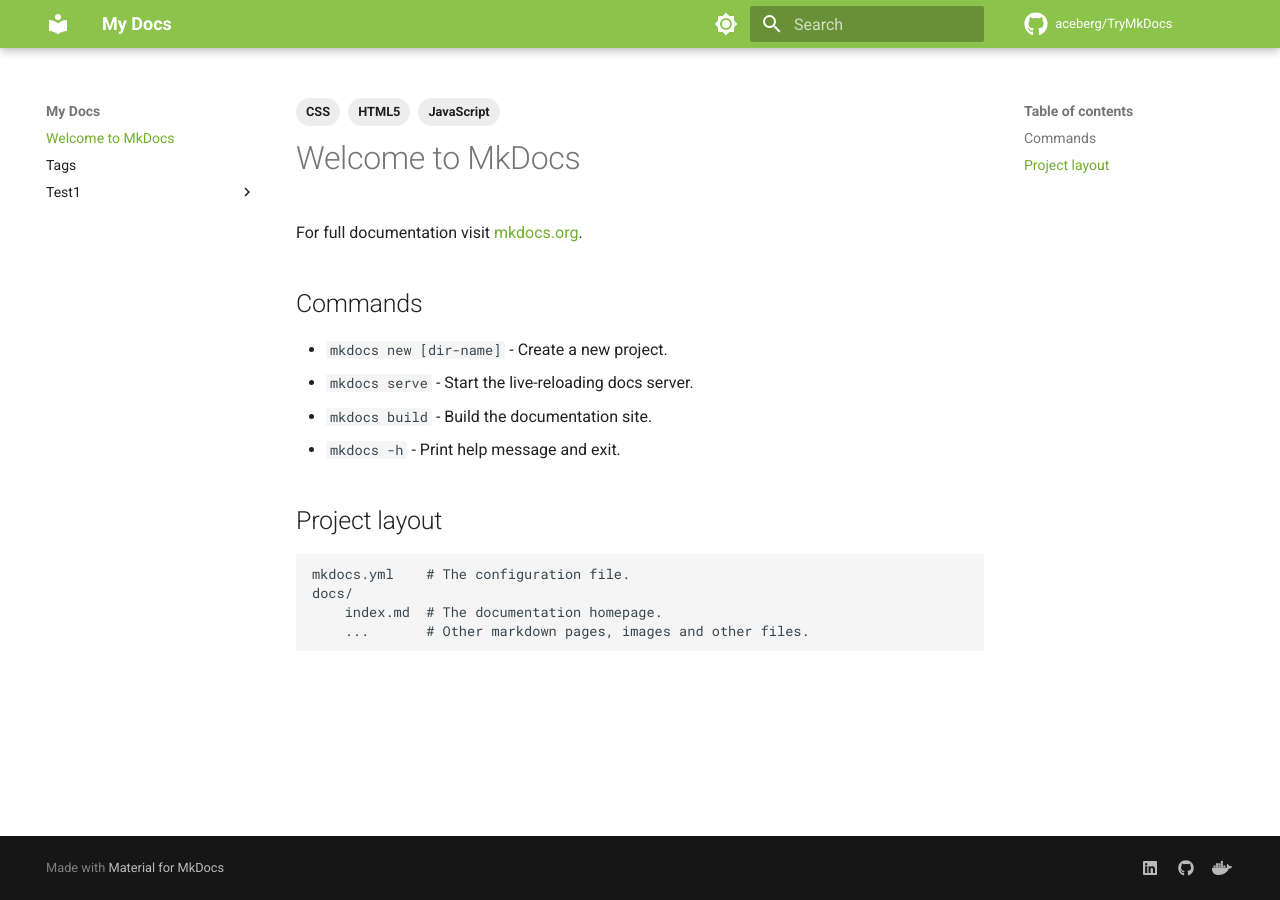
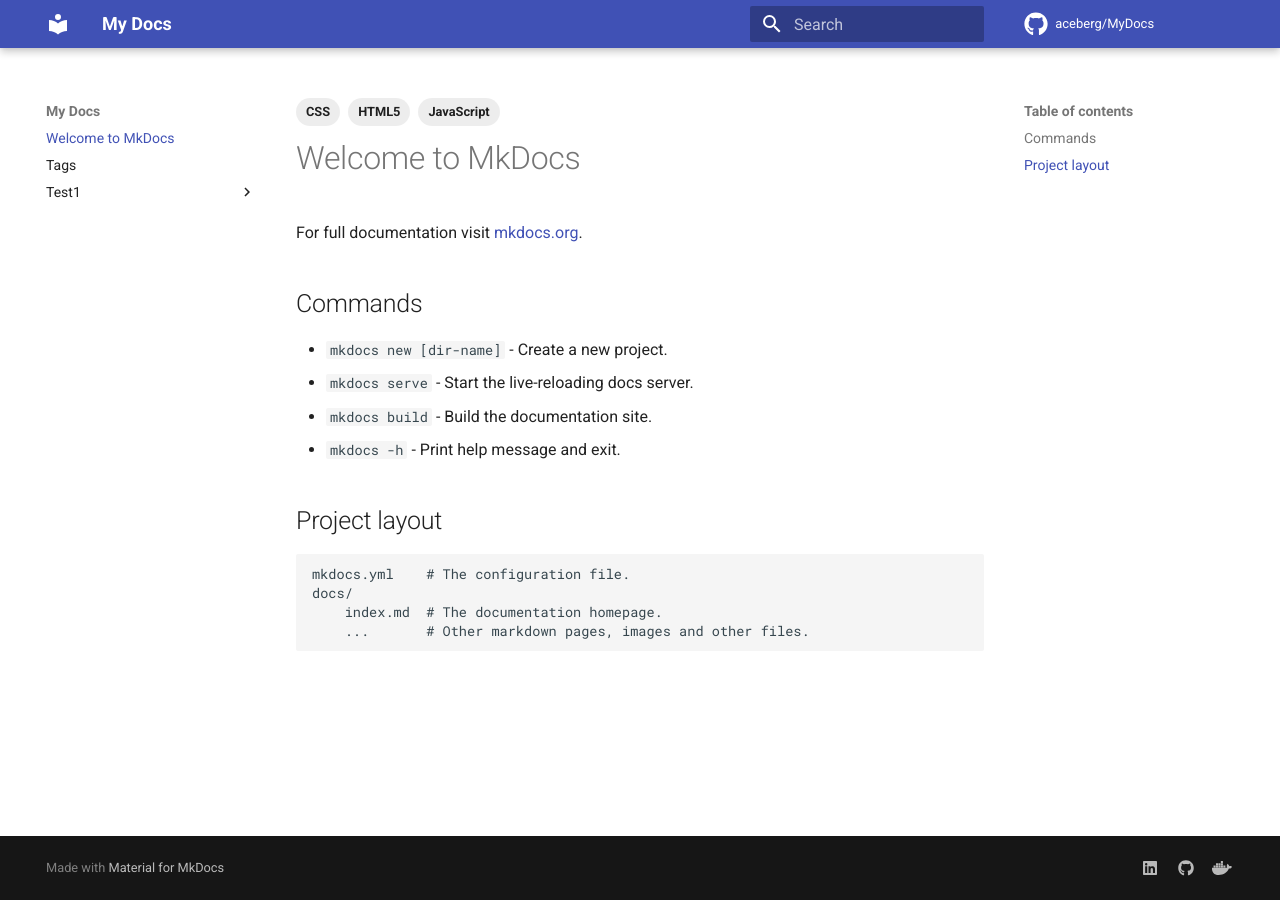
Before and after one commit to aceberg/MyDocs, an MkDocs documentation site: the page built from docs/index.md, in a window 1280 px wide. Built offline with MkDocs 1.6.1 and Material for MkDocs 9.7.7, drawn with Linux system fonts in a browser that asks for light colours; comment, search, counter and statistics services are not loaded.

Commit message:
Repo rename

```diff
--- a/mkdocs.yml
+++ b/mkdocs.yml
@@ -1,11 +1,11 @@
 site_name: My Docs
-repo_url: https://github.com/aceberg/TryMkDocs
-repo_name: aceberg/TryMkDocs
+repo_url: https://github.com/aceberg/MyDocs
+repo_name: aceberg/MyDocs
 theme:
   name: material
   icon:
     repo: fontawesome/brands/github
-  palette:
+    palette:
     # Palette toggle for light mode
     - scheme: default
       primary: light green
```
